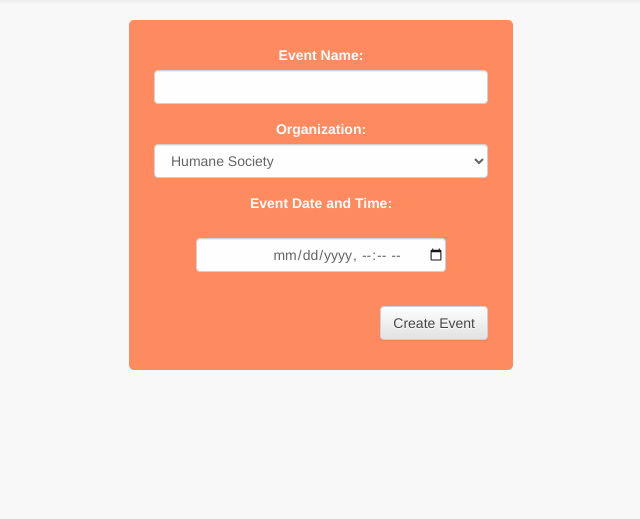
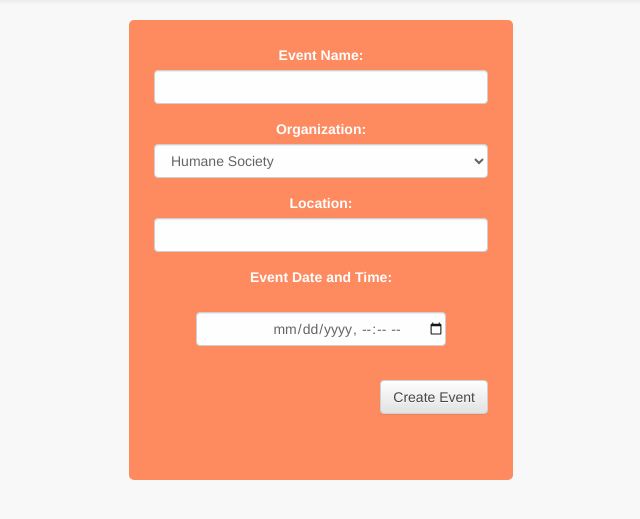
Before and after one commit to javidjs2500/Givsum_Test, a Django app: page / in a window 1280 px wide. Shown: the part 52-571 px from the top of the page, without its empty margins (319-959 px from the left). Run offline with Django 3.2, Linux system fonts and the light colour scheme; data comes from the database, SQL or seed files in the repository; some libraries are stand-ins or nearby versions.

Commit message:
Add form
add location form and increased box size

```diff
--- a/website/mainPage/templates/mainPage/index.html
+++ b/website/mainPage/templates/mainPage/index.html
@@ -7,7 +7,7 @@
         }
         #box {
             width: 30%;
-            height: 35%;
+            height: 57.5%;
             min-height: 350px;
             margin: auto;
             background-color: #FF7F50;
@@ -39,6 +39,10 @@
                         {% endfor %}
                       </select>
                 </div>
+                <div class="form-group">
+                    <center><label for="usr">Location:</label></center>
+                    <input type="text" class="form-control" id="usr">
+                </div>
                 <div>
                         <form>
                                 <center><label for="usr"><font color="white">Event Date and Time:</font></label></center><br>
```
